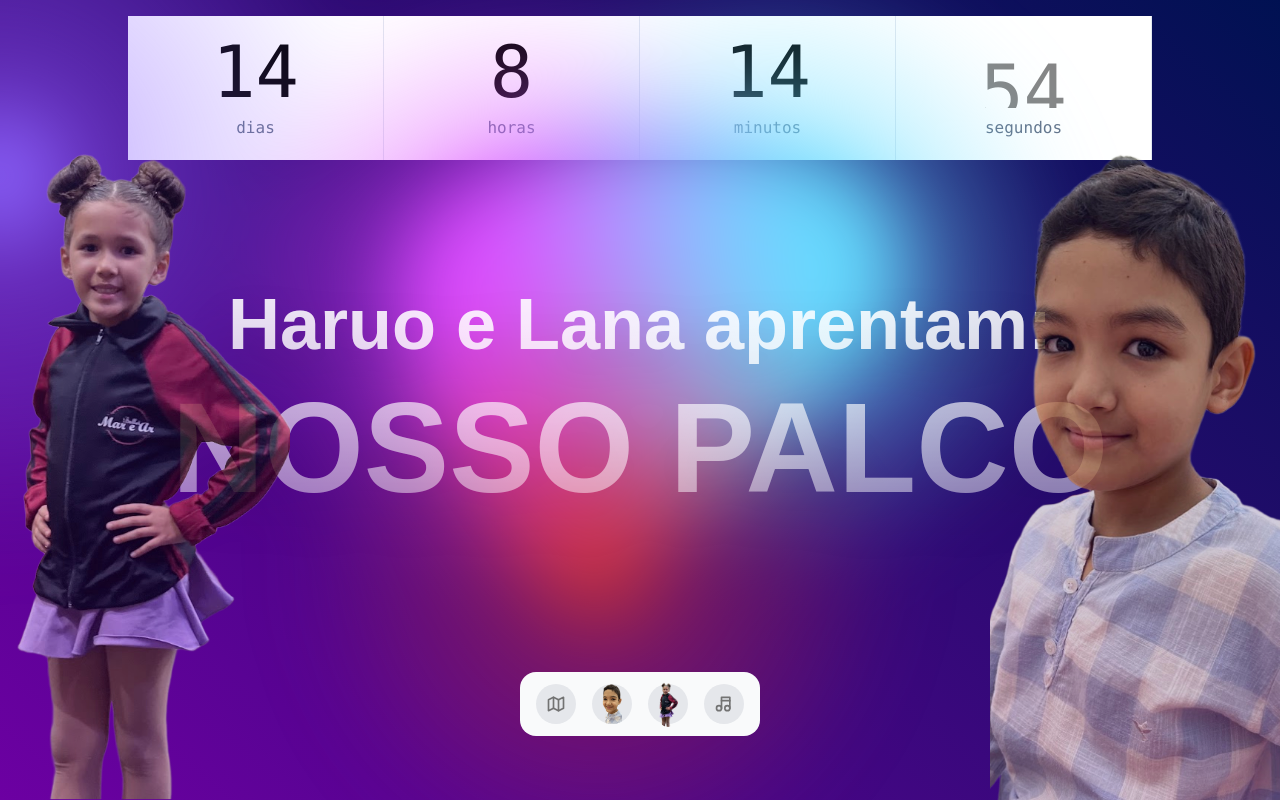
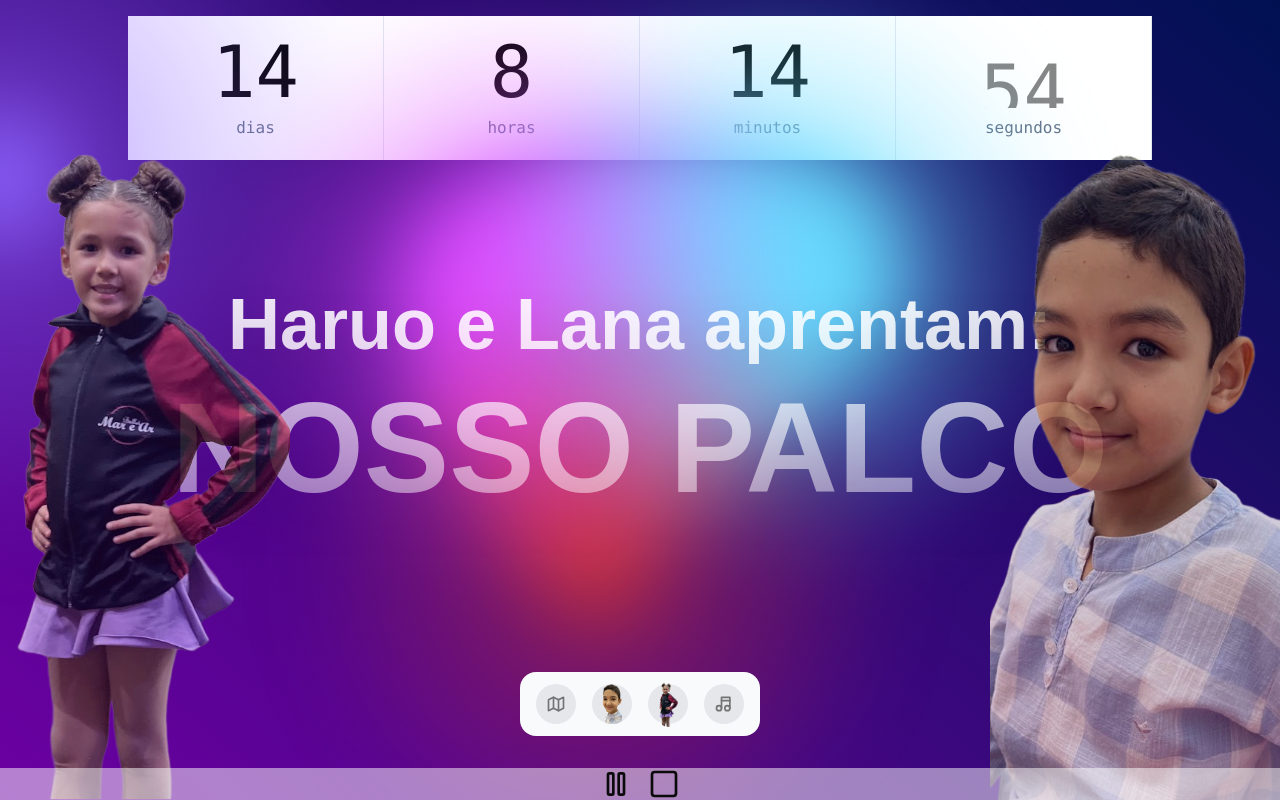
Before and after one commit to jeffersonshibuya/apresentacao-Lana-e-Haruo, a Next.js app: page / in a window 1280 px wide. Built offline with nearby package versions, Linux system fonts and the light colour scheme; a web font is replaced by a local one.

Commit message:
back audio

```diff
--- a/app/page.tsx
+++ b/app/page.tsx
@@ -9,7 +9,7 @@ import Image from "next/image";
 export default function Home() {
   return (
     <div className="h-screen w-screen relative overflow-hidden">
-      {/* <AudioPlayer /> */}
+      <AudioPlayer />
       <Header />
       <div className="pb-8">
         <FloatingDockMenu />
```
